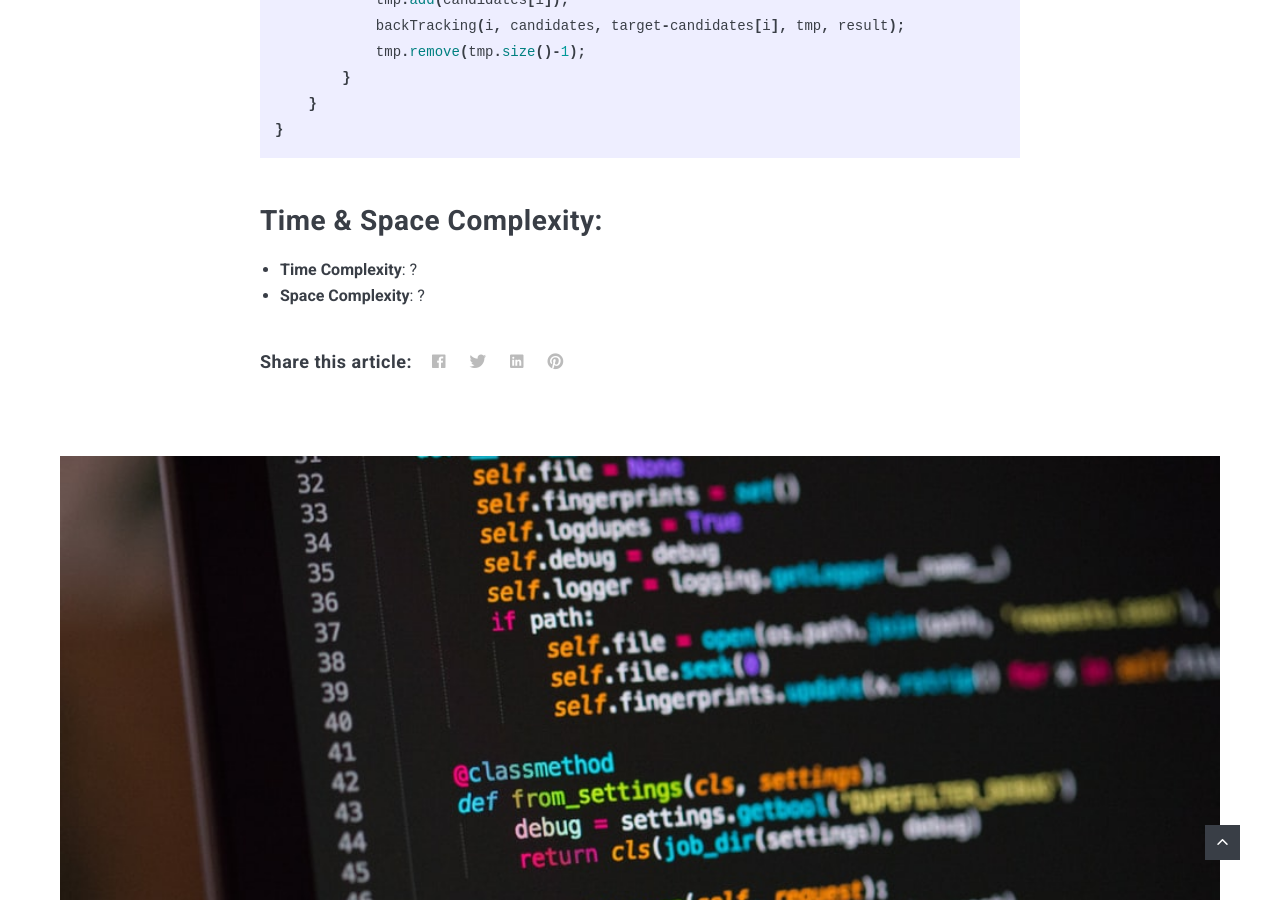
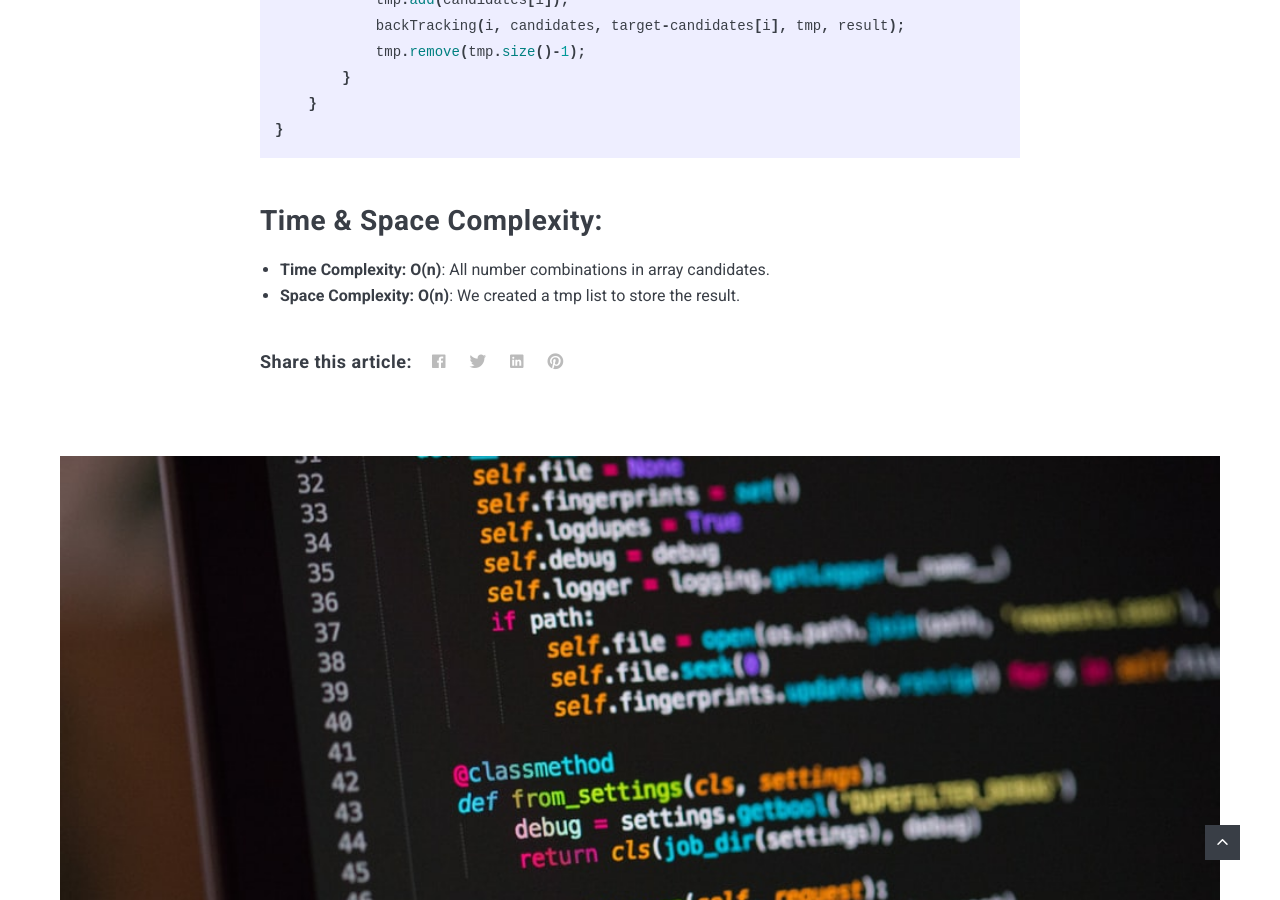
Before and after one commit to XiangXu/ywjxx, a Jekyll site: the page built from _posts/2021-01-10-LeetCode-39.markdown, in a window 1280 px wide and 900 px high, scrolled down 3221 px. Built offline with Jekyll 4.4.1, drawn with Linux system fonts in a browser that asks for light colours; nearby versions of some CDN libraries; comment, search, counter and statistics services are not loaded.

Commit message:
update leetcode 39

```diff
--- a/_posts/2021-01-10-LeetCode-39.markdown
+++ b/_posts/2021-01-10-LeetCode-39.markdown
@@ -99,5 +99,5 @@ class Solution
 
 ## Time & Space Complexity:
 
-* **Time Complexity**: ?
-* **Space Complexity**: ?
+* **Time Complexity: O(n)**: All number combinations in array candidates.
+* **Space Complexity: O(n)**: We created a tmp list to store the result.
```
